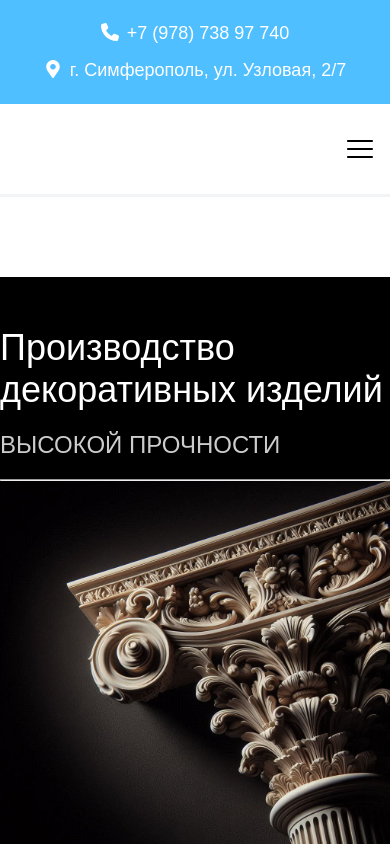
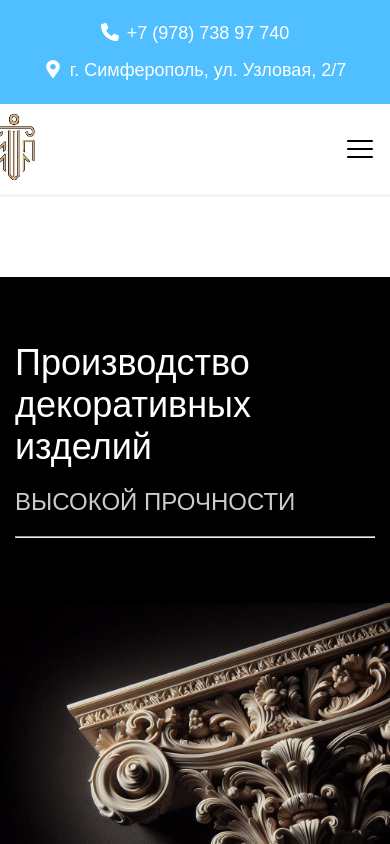
Before and after one commit to Steddyz/react-architect, a React (Vite) app: page / in a window 390 px wide. Shown: the top 844 px of the page. Built offline with nearby package versions, Linux system fonts and the light colour scheme; a web font is replaced by a local one.

Commit message:
edit adaptive on MainPage

```diff
--- a/src/components/Banner/Banner.module.css
+++ b/src/components/Banner/Banner.module.css
@@ -54,7 +54,34 @@
   height: 700px;
 }
 
+@media (max-width: 1415px) {
+  .banner_left {
+    margin-left: 100px;
+    width: 100%;
+  }
+}
+
+@media (max-width: 1024px) {
+  .banner_left {
+    margin-left: 400px;
+    width: 100%;
+  }
+
+  .banner__image {
+    width: 600px;
+  }
+}
+
 @media (max-width: 768px) {
+  .banner__image {
+    margin-top: 50px;
+    width: 100%;
+  }
+
+  .banner__hr {
+    width: 100px;
+  }
+
   .banner__wrapper {
     flex-direction: column;
     align-items: flex-start;
@@ -66,6 +93,9 @@
   }
 
   .banner_left {
+    padding: 15px;
+    margin-left: 0px;
+
     width: 100%;
   }
 
--- a/src/components/Header/Header.module.css
+++ b/src/components/Header/Header.module.css
@@ -53,14 +53,6 @@
   margin-right: 15px;
 }
 
-.burger span {
-  display: block;
-  width: 25px;
-  height: 3px;
-  margin: 5px;
-  background: black;
-}
-
 .burger__icon {
   display: flex;
   width: 30px;
@@ -81,7 +73,33 @@
   margin-left: 15px;
 }
 
+@media (max-width: 1415px) {
+  .header__left {
+    margin-left: 100px;
+  }
+}
+
+@media (max-width: 1322px) {
+  .header__left {
+    margin-left: 300px;
+  }
+}
+
+@media (max-width: 1024px) {
+  .header__left {
+    margin-left: 400px;
+  }
+}
+
 @media (max-width: 768px) {
+  .title {
+    display: none;
+  }
+
+  .logo {
+    margin-left: 250px;
+  }
+
   .navigation {
     display: none;
   }
@@ -90,11 +108,11 @@
     display: flex;
     flex-direction: column;
     position: absolute;
-    background: white;
+    background: #fff;
 
     width: 200px;
-    left: 170px;
-    top: 180px;
+    left: 550px;
+    top: 160px;
     border: 1px solid #000;
     border-radius: 5px;
   }
@@ -107,3 +125,25 @@
     margin: 10px 0;
   }
 }
+
+@media (max-width: 550px) {
+  .logo {
+    margin-left: 580px;
+  }
+
+  .navigation.open {
+    left: 200px;
+    top: 160px;
+  }
+}
+
+@media (max-width: 375px) {
+  .logo {
+    margin-left: 620px;
+  }
+
+  .navigation.open {
+    left: 150px;
+    top: 160px;
+  }
+}
```
